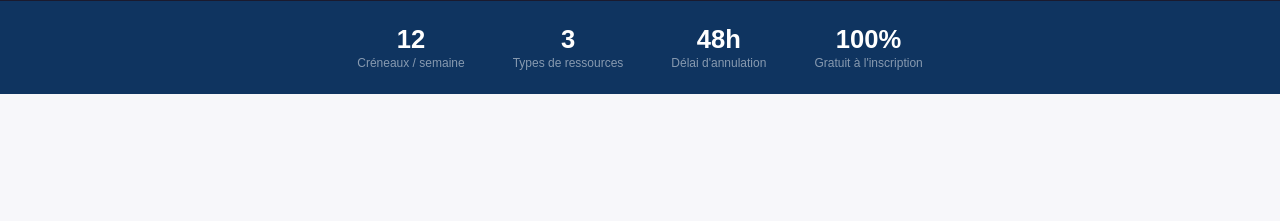
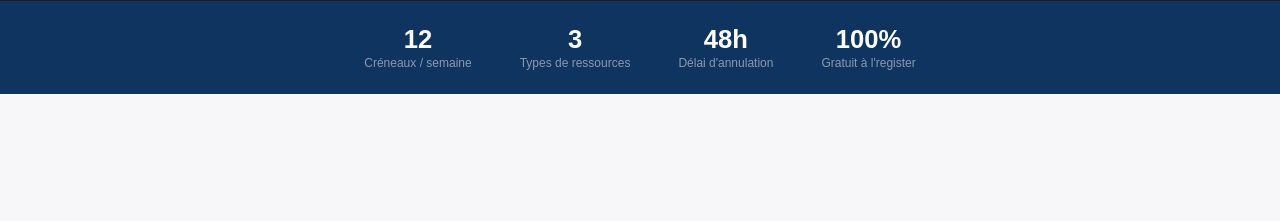
Before and after one commit to Brokenruku/salleDeSport, a CodeIgniter 4 app: the page made by app/Views/index.php in a window 1280 px wide. Shown: the part 579-800 px from the top of the page. Run offline with PHP 8.4 and a stand-in for CodeIgniter, Linux system fonts and the light colour scheme; the template is opened without the code that fills it, so the values that code supplies are empty; some libraries are stand-ins or nearby versions.

Commit message:
dashboard

```diff
--- a/app/Config/Routes.php
+++ b/app/Config/Routes.php
@@ -11,3 +11,8 @@ $routes->setDefaultMethod('index');
 $routes->get('/', 'IndexController::index');
 $routes->get('/index', 'IndexController::index');
 $routes->get('/creneaux', 'CreneauxController::index');
+$routes->get('/login',     'AuthController::login');
+$routes->post('/login',    'AuthController::loginPost');
+$routes->get('/register',  'AuthController::register');
+$routes->post('/register', 'AuthController::registerPost');
+$routes->get('/logout',    'AuthController::logout');
--- a/app/Views/index.php
+++ b/app/Views/index.php
@@ -20,7 +20,7 @@
                 <a href="/creneaux">Nos créneaux</a>
                 <a href="#">Tarifs</a>
                 <a href="/login" class="btn-nav-primary">Connexion</a>
-                <a href="/inscription" class="btn-nav-primary">S'inscrire</a>
+                <a href="/register" class="btn-nav-primary">S'inscrire</a>
             </div>
         </nav>
 
@@ -31,7 +31,7 @@
             <p>Cours collectifs, salles et terrains disponibles 7j/7. Créez un compte gratuit et réservez votre prochain créneau.</p>
             <div class="hero-ctas">
                 <a href="/creneaux" class="btn-hero btn-hero-primary">Voir les créneaux disponibles</a>
-                <a href="/inscription" class="btn-hero btn-hero-outline">Créer mon compte</a>
+                <a href="/register" class="btn-hero btn-hero-outline">Créer mon compte</a>
             </div>
         </div>
 
@@ -51,7 +51,7 @@
             </div>
             <div class="stat-item">
                 <div class="num"><?= $gratuit ?? '100%' ?></div>
-                <div class="lbl">Gratuit à l'inscription</div>
+                <div class="lbl">Gratuit à l'register</div>
             </div>
         </div>
 
```
Also changed, not shown: writable/4064_4078.db.
